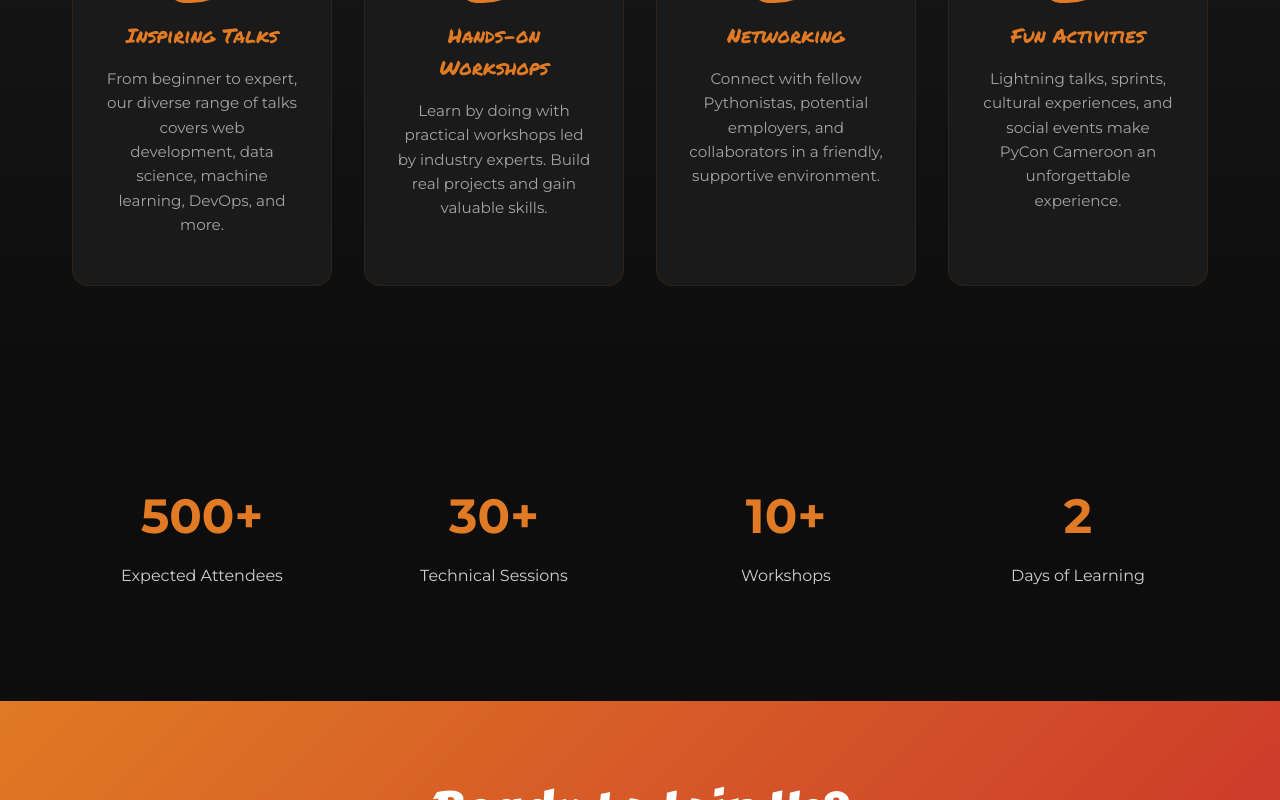
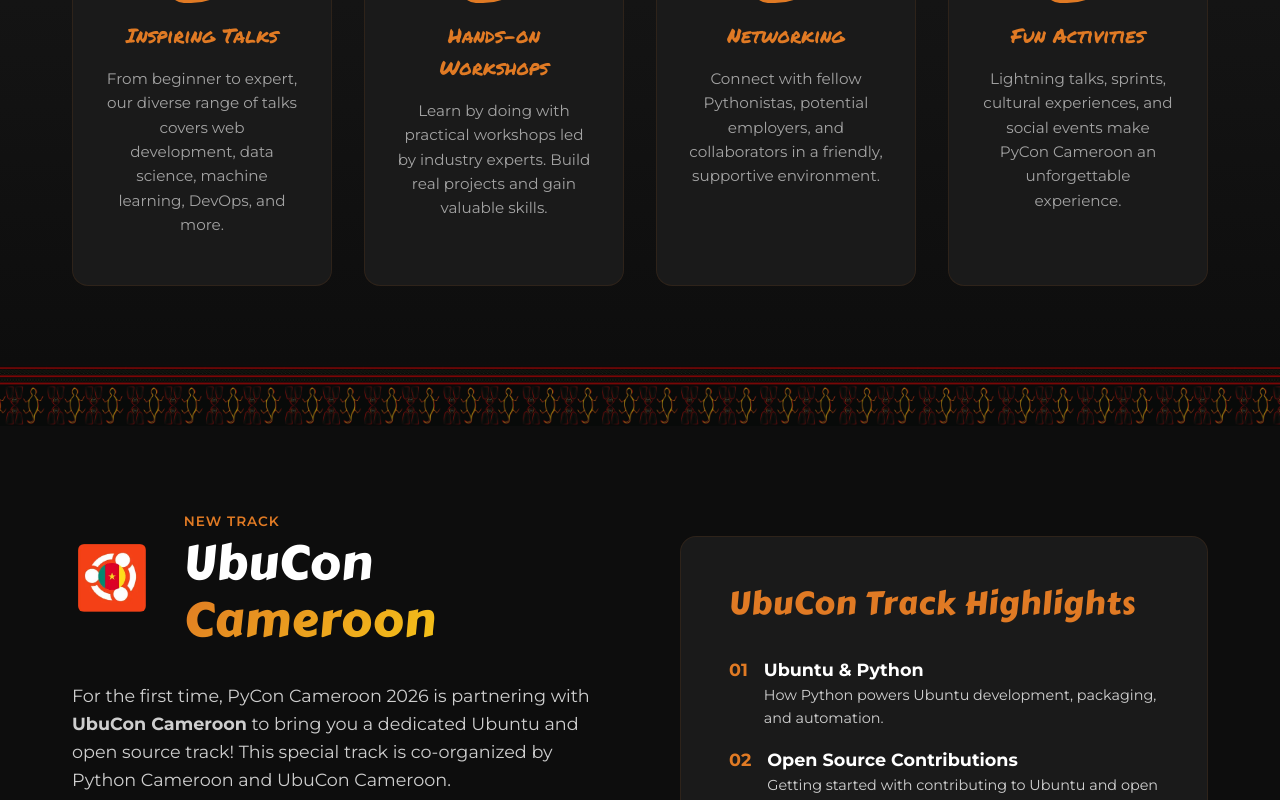
Before and after one commit to pythoncameroon/PyCon_Cameroon_2026, a React (Vite) app: page / in a window 1280 px wide. Shown: the part 2000-2800 px from the top of the page. Built offline with nearby package versions, Linux system fonts and the light colour scheme.

Commit message:
Add UbuCon Cameroon track details to Home and Speakers pages, update partner community name in About page
Signed-off-by: Steve Yonkeu <yokwejuste@yahoo.com>

```diff
--- a/src/pages/About.jsx
+++ b/src/pages/About.jsx
@@ -59,7 +59,7 @@ const About = () => {
   ];
 
   const partnerCommunities = [
-    { name: "Canonical Cameroon", image: "/images/partners/canonical-cm.webp", link: "#" },
+    { name: "UbuCon Cameroon", image: "/images/partners/canonical-cm.webp", link: "#" },
     { name: "Django Cameroon", image: "/images/partners/djcmr.webp", link: "https://djangocameroon.org" },
     { name: "Angular Cameroon", image: "/images/partners/angular-cm.webp", link: "https://ngcameroon.org" },
     { name: "AWS User Group Douala", image: "/images/partners/aws-ug-dla.webp", link: "https://dla.awscmr.com" },
--- a/src/pages/Home.jsx
+++ b/src/pages/Home.jsx
@@ -147,6 +147,78 @@ const Home = () => {
                 </div>
             </section>
 
+            {/* UbuCon Track */}
+            <div className="tribal-border"></div>
+            <section className="section" id="ubucon">
+                <div className="container">
+                    <div className="grid grid-2" style={{ alignItems: 'center', gap: 'var(--spacing-xl)' }}>
+                        <div>
+                            <div style={{ display: 'flex', alignItems: 'center', gap: 'var(--spacing-md)', marginBottom: 'var(--spacing-md)' }}>
+                                <img
+                                    src="/images/partners/canonical-cm.webp"
+                                    alt="UbuCon Cameroon"
+                                    style={{ width: '80px', height: '80px', objectFit: 'contain', borderRadius: '12px', border: '2px solid var(--color-border)', padding: '6px' }}
+                                />
+                                <div>
+                                    <span style={{ fontSize: '0.85rem', color: 'var(--color-orange)', fontWeight: 600, textTransform: 'uppercase', letterSpacing: '1px' }}>New Track</span>
+                                    <h2 style={{ margin: 0 }}>UbuCon <span className="text-gradient">Cameroon</span></h2>
+                                </div>
+                            </div>
+                            <p>
+                                For the first time, PyCon Cameroon 2026 is partnering with <strong>UbuCon Cameroon</strong> to
+                                bring you a dedicated Ubuntu and open source track! This special track is co-organized by
+                                Python Cameroon and UbuCon Cameroon.
+                            </p>
+                            <p>
+                                Explore talks and workshops on Ubuntu, Linux system administration, open source
+                                contributions, cloud infrastructure, and how Python powers the Ubuntu ecosystem.
+                            </p>
+                            <div className="mt-md flex gap-sm flex-wrap">
+                                <Link to="/speakers" className="btn btn-primary">
+                                    Submit a UbuCon Talk
+                                </Link>
+                                <Link to="/attend" className="btn btn-secondary">
+                                    Attend UbuCon Track
+                                </Link>
+                            </div>
+                        </div>
+                        <div className="card" style={{ padding: 'var(--spacing-lg)' }}>
+                            <h3 style={{ marginBottom: 'var(--spacing-md)', color: 'var(--color-orange)' }}>UbuCon Track Highlights</h3>
+                            <ul style={{ display: 'flex', flexDirection: 'column', gap: 'var(--spacing-sm)' }}>
+                                <li style={{ display: 'flex', gap: 'var(--spacing-sm)' }}>
+                                    <span style={{ color: 'var(--color-orange)', fontWeight: 700 }}>01</span>
+                                    <div>
+                                        <strong>Ubuntu & Python</strong>
+                                        <p style={{ fontSize: '0.9rem', marginBottom: 0 }}>How Python powers Ubuntu development, packaging, and automation.</p>
+                                    </div>
+                                </li>
+                                <li style={{ display: 'flex', gap: 'var(--spacing-sm)' }}>
+                                    <span style={{ color: 'var(--color-orange)', fontWeight: 700 }}>02</span>
+                                    <div>
+                                        <strong>Open Source Contributions</strong>
+                                        <p style={{ fontSize: '0.9rem', marginBottom: 0 }}>Getting started with contributing to Ubuntu and open source projects.</p>
+                                    </div>
+                                </li>
+                                <li style={{ display: 'flex', gap: 'var(--spacing-sm)' }}>
+                                    <span style={{ color: 'var(--color-orange)', fontWeight: 700 }}>03</span>
+                                    <div>
+                                        <strong>Cloud & Infrastructure</strong>
+                                        <p style={{ fontSize: '0.9rem', marginBottom: 0 }}>Ubuntu Server, cloud-native development, and DevOps with Python.</p>
+                                    </div>
+                                </li>
+                                <li style={{ display: 'flex', gap: 'var(--spacing-sm)' }}>
+                                    <span style={{ color: 'var(--color-orange)', fontWeight: 700 }}>04</span>
+                                    <div>
+                                        <strong>Community & Networking</strong>
+                                        <p style={{ fontSize: '0.9rem', marginBottom: 0 }}>Meet the Ubuntu Cameroon community and connect with global contributors.</p>
+                                    </div>
+                                </li>
+                            </ul>
+                        </div>
+                    </div>
+                </div>
+            </section>
+
             {/* Stats Section */}
             <section className="section bg-dark">
                 <div className="container">
--- a/src/pages/Speakers.jsx
+++ b/src/pages/Speakers.jsx
@@ -147,6 +147,24 @@ const Speakers = () => {
                                     topics and industry trends.
                                 </p>
                             </div>
+                        </div>
+
+                        {/* UbuCon Track */}
+                        <div className="alert alert-success" style={{ marginTop: 'var(--spacing-md)' }}>
+                            <div style={{ display: 'flex', alignItems: 'center', gap: 'var(--spacing-sm)', marginBottom: 'var(--spacing-sm)' }}>
+                                <img
+                                    src="/images/partners/canonical-cm.webp"
+                                    alt="UbuCon"
+                                    style={{ width: '40px', height: '40px', objectFit: 'contain', borderRadius: '8px' }}
+                                />
+                                <strong style={{ fontSize: '1.1rem' }}>UbuCon Cameroon Track (New!)</strong>
+                            </div>
+                            <p style={{ marginBottom: 0 }}>
+                                In partnership with UbuCon Cameroon, we are accepting proposals for our dedicated
+                                Ubuntu &amp; open source track. Topics include Ubuntu development, Linux system
+                                administration, open source contributions, cloud infrastructure, and Python in
+                                the Ubuntu ecosystem. Select "UbuCon Track" when submitting on Sessionize.
+                            </p>
                         </div>
 
                         {/* Important Notes */}
```
